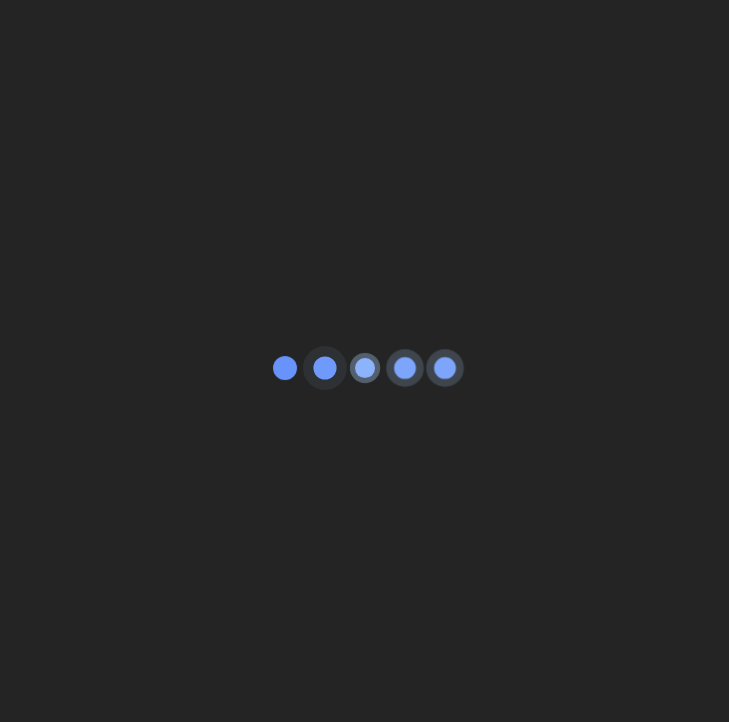
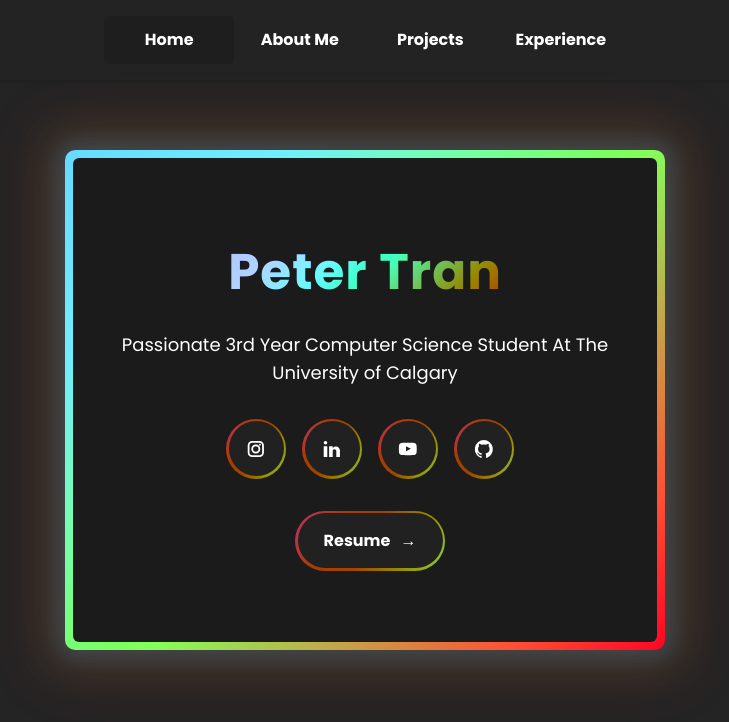
Before and after one commit to aeMyst/Portfolio2, a React (Vite) app in the folder my-portfolio/: page / in a window 1280 px wide. Shown: the top 722 px of the page, without its empty margins (275-1004 px from the left). Built offline with nearby package versions, Linux system fonts and the light colour scheme.

Commit message:
new scroll animation and removal of loading screen

```diff
--- a/my-portfolio/src/App.jsx
+++ b/my-portfolio/src/App.jsx
@@ -1,5 +1,4 @@
-import React, { useState, useEffect } from 'react';
-import LoadingScreen from './components/LoadingScreen';
+import React from 'react';
 import Home from './pages/Home';
 import Introduction from './pages/Introduction';
 import HistorySection from './pages/History';
@@ -9,25 +8,8 @@ import Footer from './pages/Footer';
 import AnimatedSection from './setup/ScrollAnimation';
 
 const App = () => {
-  const [isLoading, setIsLoading] = useState(true);
-  const [showMainContent, setShowMainContent] = useState(false);
-
-  useEffect(() => {
-    const timer = setTimeout(() => {
-      setIsLoading(false);
-    }, 8000); // Adjust delay as needed
-    return () => clearTimeout(timer);
-  }, []);
-
-  const handleEntry = () => {
-    setShowMainContent(true);
-  };
-
   return (
     <div className="bg-custom-dark">
-      {!showMainContent ? (
-        <LoadingScreen isLoading={isLoading} onEntry={handleEntry} />
-      ) : (
       <div className="flex flex-col min-h-screen">
         {/* Header */}
         <Header />
@@ -61,7 +43,6 @@ const App = () => {
         {/* Footer */}
         <Footer />
       </div>
-      )}
     </div>
   );
 };
--- a/my-portfolio/src/components/LoadingScreen.jsx
+++ /dev/null
@@ -1,34 +0,0 @@
-import React from 'react';
-import '../elements/LoadingBar.css';
-import '../elements/LoadingButton.css';
-
-const LoadingScreen = ({ isLoading, onEntry }) => {
-  return (
-    <section className="dots-container">
-      {/* Loading Dots */}
-      <div className={`dots-wrapper ${isLoading ? 'fade-in' : 'fade-out'}`}>
-        <div className="dot"></div>
-        <div className="dot"></div>
-        <div className="dot"></div>
-        <div className="dot"></div>
-        <div className="dot"></div>
-      </div>
-
-      {/* Animated Button */}
-      <div className={`button-wrapper ${!isLoading ? 'fade-in' : 'fade-out'}`}>
-        <button className="animated-button" onClick={onEntry}>
-          <svg xmlns="http://www.w3.org/2000/svg" className="arr-2" viewBox="0 0 24 24">
-            <path d="M16.1716 10.9999L10.8076 5.63589L12.2218 4.22168L20 11.9999L12.2218 19.778L10.8076 18.3638L16.1716 12.9999H4V10.9999H16.1716Z"></path>
-          </svg>
-          <span className="text">W E L C O M E</span>
-          <span className="circle"></span>
-          <svg xmlns="http://www.w3.org/2000/svg" className="arr-1" viewBox="0 0 24 24">
-            <path d="M16.1716 10.9999L10.8076 5.63589L12.2218 4.22168L20 11.9999L12.2218 19.778L10.8076 18.3638L16.1716 12.9999H4V10.9999H16.1716Z"></path>
-          </svg>
-        </button>
-      </div>
-    </section>
-  );
-};
-
-export default LoadingScreen;
--- a/my-portfolio/src/elements/LoadingBar.css
+++ /dev/null
@@ -1,76 +0,0 @@
-/* LoadingBar.css */
-.dots-wrapper {
-  display: flex;
-  justify-content: center;
-  align-items: center;
-  gap: 10px;
-  opacity: 0;
-  transform: scale(0.8);
-  transition: opacity 1s ease-in-out, transform 1s ease-in-out;
-}
-
-.dots-wrapper.fade-in {
-  opacity: 1;
-  transform: scale(1);
-}
-
-.dots-wrapper.fade-out {
-  opacity: 0;
-  transform: scale(1.2);
-}
-
-.dots-container {
-  display: flex;
-  justify-content: center; /* Center horizontally */
-  align-items: center; /* Center vertically */
-  flex-direction: column; /* Stack dots and button vertically */
-  height: 100vh; /* Full viewport height */
-  width: 100vw; /* Full viewport width */
-  background-color: #242424; /* Optional background */
-  position: relative; /* Ensure child elements are centered */
-  }
-
-  .dot {
-    height: 20px;
-    width: 20px;
-    margin-right: 10px;
-    border-radius: 10px;
-    background-color: #b3d4fc;
-    animation: pulse 1.5s infinite ease-in-out;
-  }
-
-  .dot:last-child {
-    margin-right: 0;
-  }
-
-  .dot:nth-child(1) {
-    animation-delay: -0.3s;
-  }
-
-  .dot:nth-child(2) {
-    animation-delay: -0.1s;
-  }
-
-  .dot:nth-child(3) {
-    animation-delay: 0.1s;
-  }
-
-  @keyframes pulse {
-    0% {
-      transform: scale(0.8);
-      background-color: #b3d4fc;
-      box-shadow: 0 0 0 0 rgba(178, 212, 252, 0.7);
-    }
-
-    50% {
-      transform: scale(1.2);
-      background-color: #6793fb;
-      box-shadow: 0 0 0 10px rgba(178, 212, 252, 0);
-    }
-
-    100% {
-      transform: scale(0.8);
-      background-color: #b3d4fc;
-      box-shadow: 0 0 0 0 rgba(178, 212, 252, 0.7);
-    }
-  }
--- a/my-portfolio/src/elements/LoadingButton.css
+++ /dev/null
@@ -1,108 +0,0 @@
-/* From Uiverse.io by ryota1231 */
-
-.button-wrapper {
-    display: flex;
-    justify-content: center;
-    align-items: center;
-    opacity: 0;
-    transform: scale(0.8);
-    transition: opacity 1s ease-in-out 1.0s, transform 1s ease-in-out 1.0s;
-  }
-
-  .button-wrapper.fade-in {
-    opacity: 1;
-    transform: scale(1);
-  }
-
-  .button-wrapper.fade-out {
-    opacity: 0;
-    transform: scale(1.2);
-  }
-
-.animated-button {
-    position: relative;
-    align-items: center;
-    display: flex;
-    gap: 4px;
-    padding: 16px 36px;
-    border: 4px solid;
-    border-color: transparent;
-    font-size: 16px;
-    background-color:#FAF8F6;
-    border-radius: 100px;
-    font-weight: 600;
-    color: #1f387e;
-    box-shadow: 0 0 0 2px #ffffff;
-    cursor: pointer;
-    overflow: hidden;
-    transition: all 0.6s cubic-bezier(0.23, 1, 0.32, 1);
-  }
-
-  .animated-button svg {
-    position: absolute;
-    width: 24px;
-    fill: #1f387e;
-    z-index: 9;
-    transition: all 0.8s cubic-bezier(0.23, 1, 0.32, 1);
-  }
-
-  .animated-button .arr-1 {
-    right: 16px;
-  }
-
-  .animated-button .arr-2 {
-    left: -25%;
-  }
-
-  .animated-button .circle {
-    position: absolute;
-    top: 50%;
-    left: 50%;
-    transform: translate(-50%, -50%);
-    width: 20px;
-    height: 20px;
-    background-color: #c5e5e4;
-    border-radius: 50%;
-    opacity: 0;
-    transition: all 0.8s cubic-bezier(0.23, 1, 0.32, 1);
-  }
-
-  .animated-button .text {
-    position: relative;
-    z-index: 1;
-    transform: translateX(-12px);
-    transition: all 0.8s cubic-bezier(0.23, 1, 0.32, 1);
-  }
-
-  .animated-button:hover {
-    box-shadow: 0 0 0 12px transparent;
-    color: #212121;
-    border-radius: 12px;
-  }
-
-  .animated-button:hover .arr-1 {
-    right: -25%;
-  }
-
-  .animated-button:hover .arr-2 {
-    left: 16px;
-  }
-
-  .animated-button:hover .text {
-    transform: translateX(12px);
-  }
-
-  .animated-button:hover svg {
-    fill: #1f387e;
-  }
-
-  .animated-button:active {
-    scale: 0.95;
-    box-shadow: 0 0 0 4px greenyellow;
-  }
-
-  .animated-button:hover .circle {
-    width: 220px;
-    height: 220px;
-    opacity: 1;
-  }
--- /dev/null
+++ b/my-portfolio/src/elements/ScrollAnimation.css
@@ -0,0 +1,21 @@
+@keyframes show {
+    from {
+      opacity: 0;
+      transform: scale(0.5);
+    }
+    to {
+      opacity: 1;
+      transform: scale(1);
+    }
+  }
+
+  .animated-section {
+    opacity: 0;
+    transform: scale(0.5);
+    animation-name: show;
+    animation-timeline: view();
+    animation-range: entry 0% cover 30%;
+    animation-duration: 1s;
+    animation-timing-function: ease-in-out;
+    animation-fill-mode: forwards;
+  }
--- a/my-portfolio/src/setup/ScrollAnimation.jsx
+++ b/my-portfolio/src/setup/ScrollAnimation.jsx
@@ -1,35 +1,11 @@
-import React, { useState, useEffect, useRef } from 'react';
+import React, { useRef } from 'react';
+import '../elements/ScrollAnimation.css';
 
 const AnimatedSection = ({ children }) => {
-  const [hasAnimated, setHasAnimated] = useState(false);
   const sectionRef = useRef(null);
 
-  useEffect(() => {
-    const observer = new IntersectionObserver(
-      ([entry]) => {
-        if (entry.isIntersecting && !hasAnimated) {
-          setHasAnimated(true);
-        }
-      },
-      { threshold: 0.1 }
-    );
-
-    if (sectionRef.current) {
-      observer.observe(sectionRef.current);
-    }
-
-    return () => {
-      if (sectionRef.current) observer.unobserve(sectionRef.current);
-    };
-  }, [hasAnimated]);
-
   return (
-    <div
-      ref={sectionRef}
-      className={`transition-transform duration-700 ease-in-out ${
-        hasAnimated ? 'scale-100 opacity-100' : 'scale-50 opacity-0'
-      }`}
-    >
+    <div ref={sectionRef} className="animated-section">
       {children}
     </div>
   );
```
Lines whose indentation alone changed are shown as unchanged.
